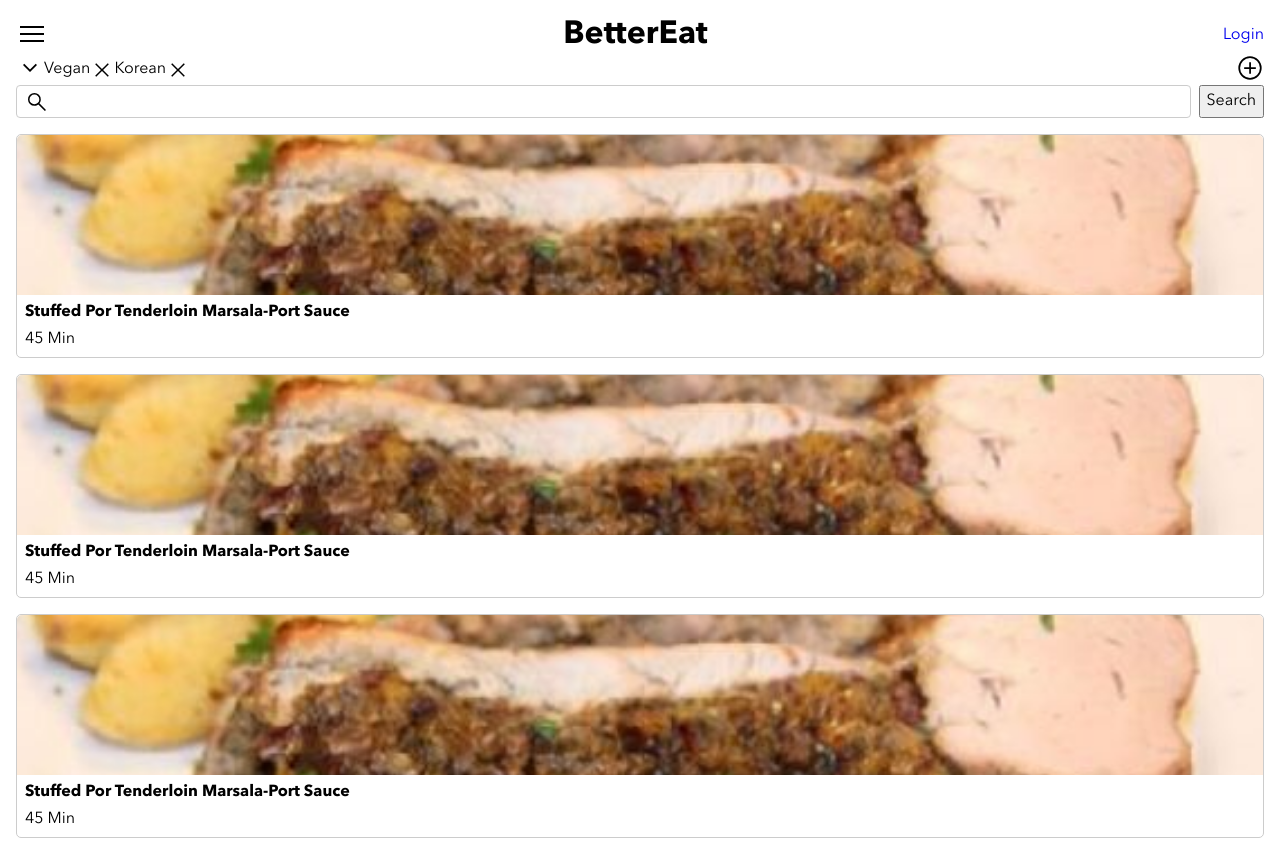
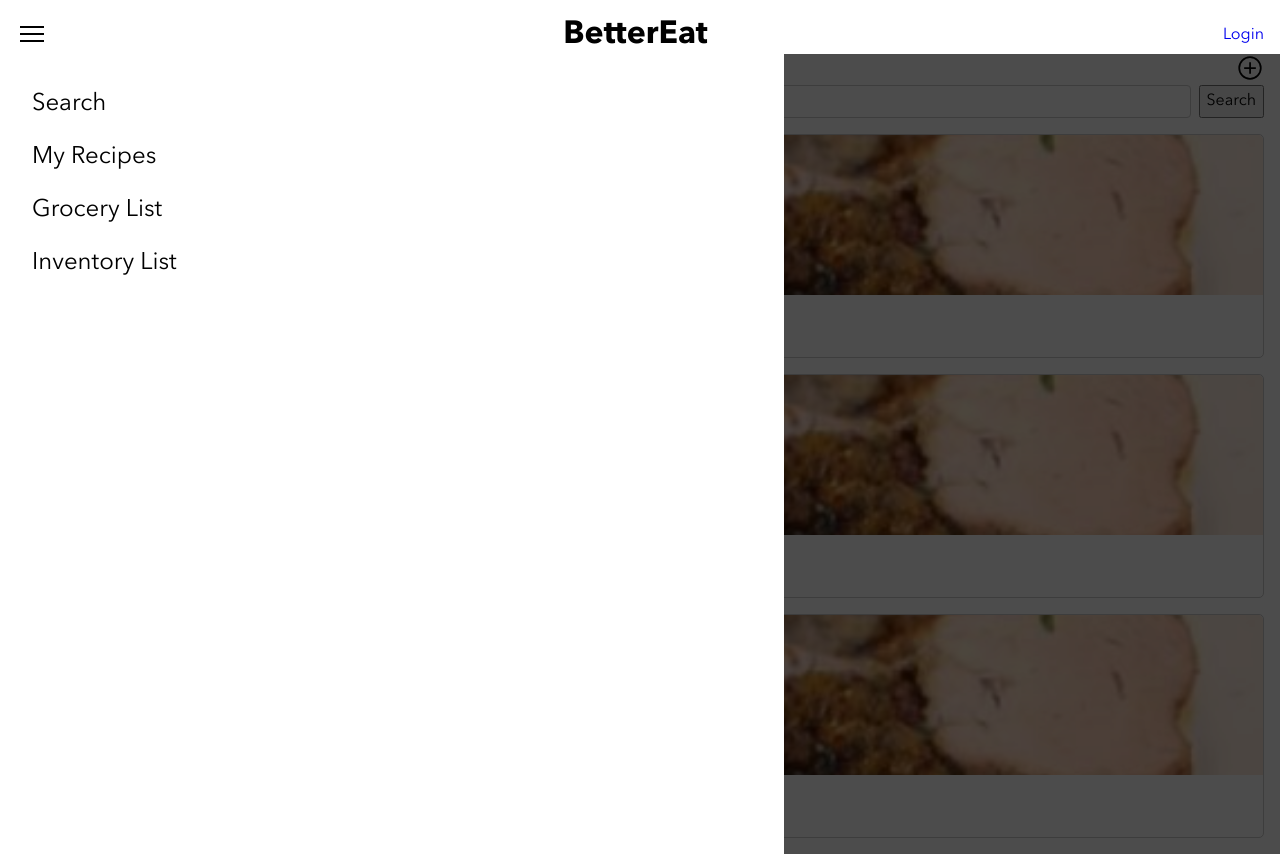
Before and after one commit to hyunchol-jun/better-eat-client, a React (Create React App) app: page / in a window 1280 px wide. Built offline with nearby package versions, Linux system fonts and the light colour scheme.

Commit message:
Create Sidebar component and apply basic styles

```diff
--- a/src/App.js
+++ b/src/App.js
@@ -1,12 +1,14 @@
 import './App.scss';
 import PageHeader from './components/PageHeader/PageHeader';
 import HomePage from './pages/HomePage/HomePage';
+import Sidebar from "./components/Sidebar/Sidebar";
 import {BrowserRouter, Routes, Route} from "react-router-dom";
 
 function App() {
   return (
     <BrowserRouter>
       <PageHeader />
+      <Sidebar />
       <Routes>
         <Route path="/" element={<HomePage />}></Route>
       </Routes>
--- /dev/null
+++ b/src/components/Sidebar/Sidebar.js
@@ -0,0 +1,30 @@
+import "./Sidebar.scss";
+import {NavLink} from "react-router-dom";
+
+function Sidebar() {
+
+    return (
+        <section className="sidebar">
+            <div className="sidebar__container">
+                <nav>
+                    <ul className="sidebar__list">
+                        <li className="sidebar__item">
+                            <NavLink className="sidebar__link">Search</NavLink>
+                        </li>
+                        <li className="sidebar__item">
+                            <NavLink className="sidebar__link">My Recipes</NavLink>
+                        </li>
+                        <li className="sidebar__item">
+                            <NavLink className="sidebar__link">Grocery List</NavLink>
+                        </li>
+                        <li className="sidebar__item">
+                            <NavLink className="sidebar__link">Inventory List</NavLink>
+                        </li>
+                    </ul>
+                </nav>
+            </div>
+        </section>
+    );
+}
+
+export default Sidebar;
--- /dev/null
+++ b/src/components/Sidebar/Sidebar.scss
@@ -0,0 +1,29 @@
+.sidebar {
+    width: 100vw;
+    height: 100vh;
+    background-color: rgba(0, 0, 0, 0.7);
+    position: fixed;
+
+    &__container {
+        width: 60%;
+        height: 100%;
+        background-color: white;
+        display: flex;
+        flex-direction: column;
+    }
+
+    &__list {
+        list-style: none;
+        padding: 0 1rem;
+        font-size: 1.5rem;
+    }
+
+    &__item {
+        padding: 0.75rem 0;
+    }
+
+    &__link {
+        text-decoration: none;
+        color: black;
+    }
+}
```
